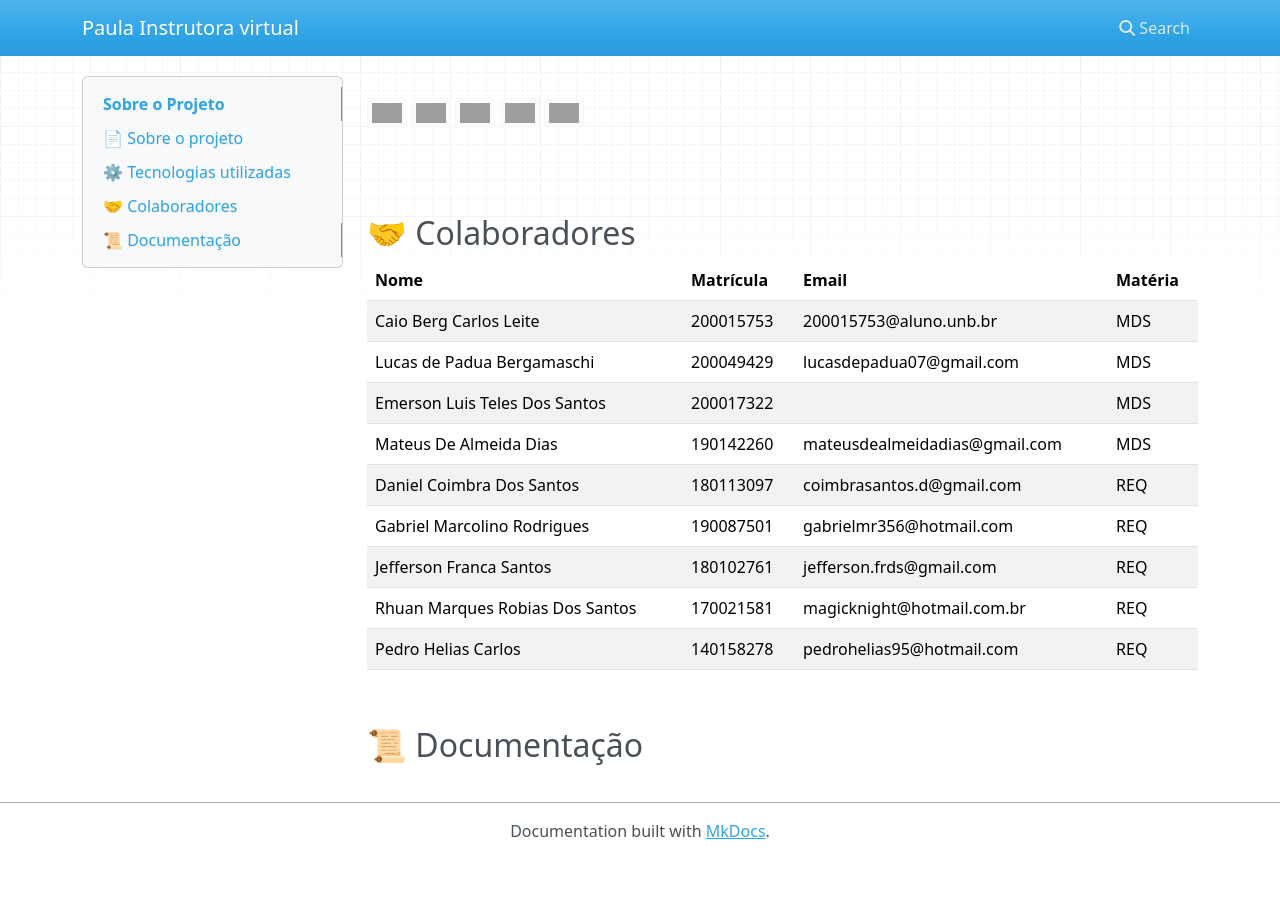
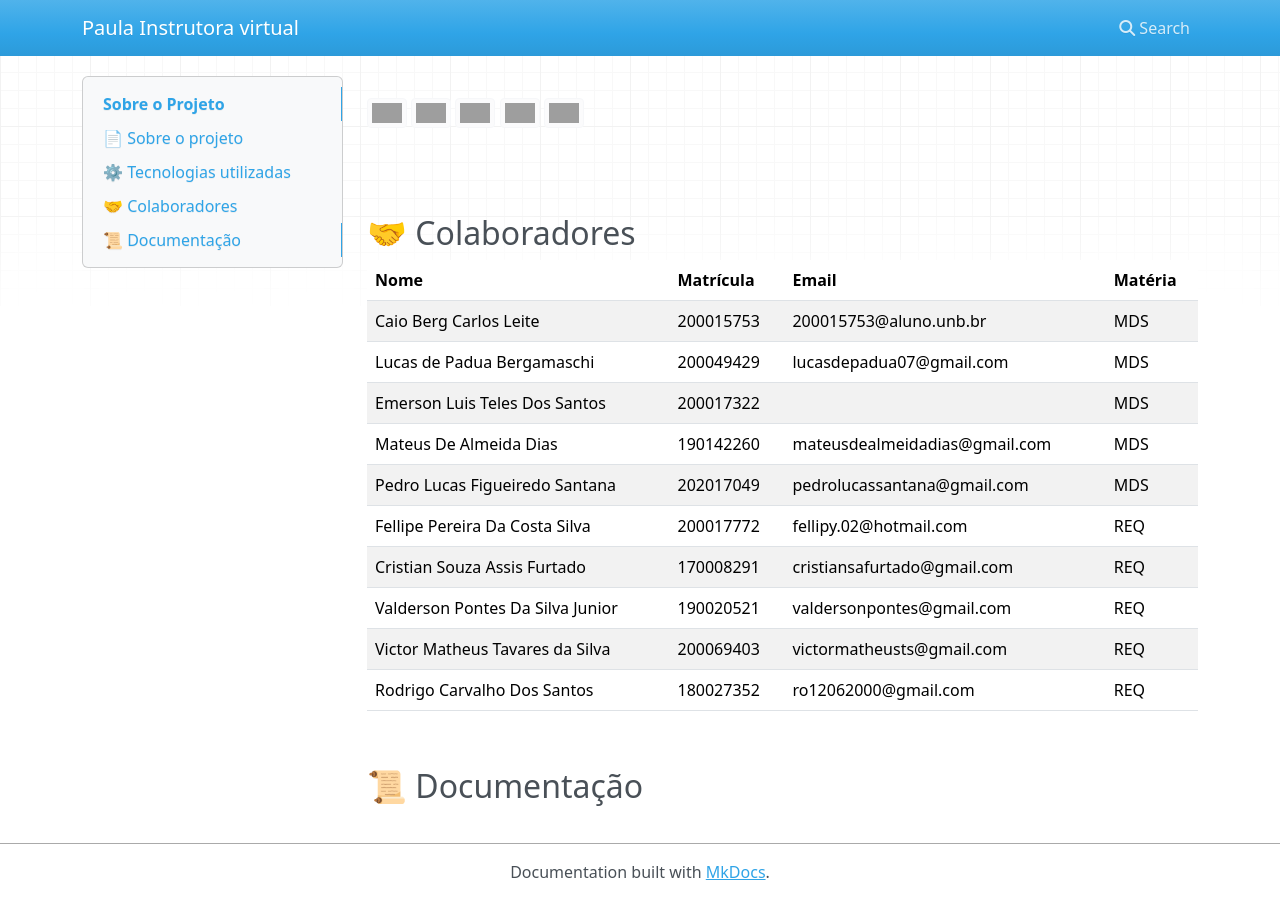
Before and after one commit to mdsreq-fga-unb/2022.1-Paula-Instrutora-Virtual, an MkDocs documentation site: the page built from docs/index.md, in a window 1280 px wide and 900 px high, scrolled down 567 px. Built offline with MkDocs 1.6.1, drawn with Linux system fonts in a browser that asks for light colours; nearby versions of some CDN libraries; before the commit the page ends 1426 px from its top, so only the background shows below that; grey boxes are pictures that could not be loaded.

Commit message:
Update index.md

```diff
--- a/docs/index.md
+++ b/docs/index.md
@@ -39,11 +39,12 @@ As tecnologias foram determinadas de acordo com a necessidade das atividades a s
 | Lucas de Padua Bergamaschi |	200049429 |	lucasdepadua07@gmail.com | MDS |
 | Emerson Luis Teles Dos Santos |	200017322 |	 | MDS |
 | Mateus De Almeida Dias |	190142260 |	mateusdealmeidadias@gmail.com | MDS |
-| Daniel Coimbra Dos Santos |	180113097 |	coimbrasantos.d@gmail.com | REQ |
-| Gabriel Marcolino Rodrigues |	190087501 |	gabrielmr356@hotmail.com | REQ |
-| Jefferson Franca Santos |	180102761 |	jefferson.frds@gmail.com | REQ |
-| Rhuan Marques Robias Dos Santos |	170021581 |	magicknight@hotmail.com.br | REQ |
-| Pedro Helias Carlos |	140158278 |	pedrohelias95@hotmail.com | REQ |
+| Pedro Lucas Figueiredo Santana |	202017049 |	pedrolucassantana@gmail.com | MDS |
+| Fellipe Pereira Da Costa Silva |	200017772 |	fellipy.02@hotmail.com | REQ |
+| Cristian Souza Assis Furtado |	170008291 |	cristiansafurtado@gmail.com | REQ |
+| Valderson Pontes Da Silva Junior |	190020521    |	valdersonpontes@gmail.com | REQ |
+| Victor Matheus Tavares da Silva  |	200069403 |	victormatheusts@gmail.com | REQ |
+| Rodrigo Carvalho Dos Santos  |  180027352 |    ro12062000@gmail.com | REQ |
 
 <br/>
 
```
